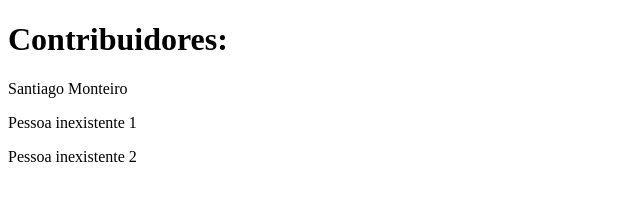
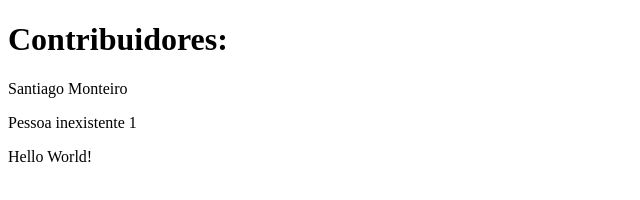
Before and after one commit to santiagoMonteiro/github-for-teams, a plain HTML site: page index.html in a window 1280 px wide. Shown: the full height of the page, 0-640 px from the left. Drawn offline with Linux system fonts and the light colour scheme.

Commit message:
Update index.html

```diff
--- a/index.html
+++ b/index.html
@@ -10,6 +10,6 @@
   <h1>Contribuidores:</h1>
   <p>Santiago Monteiro</p>
   <p>Pessoa inexistente 1</p>
-  <p>Pessoa inexistente 2</p>
+  <p>Hello World!</p>
 </body>
 </html>
```
